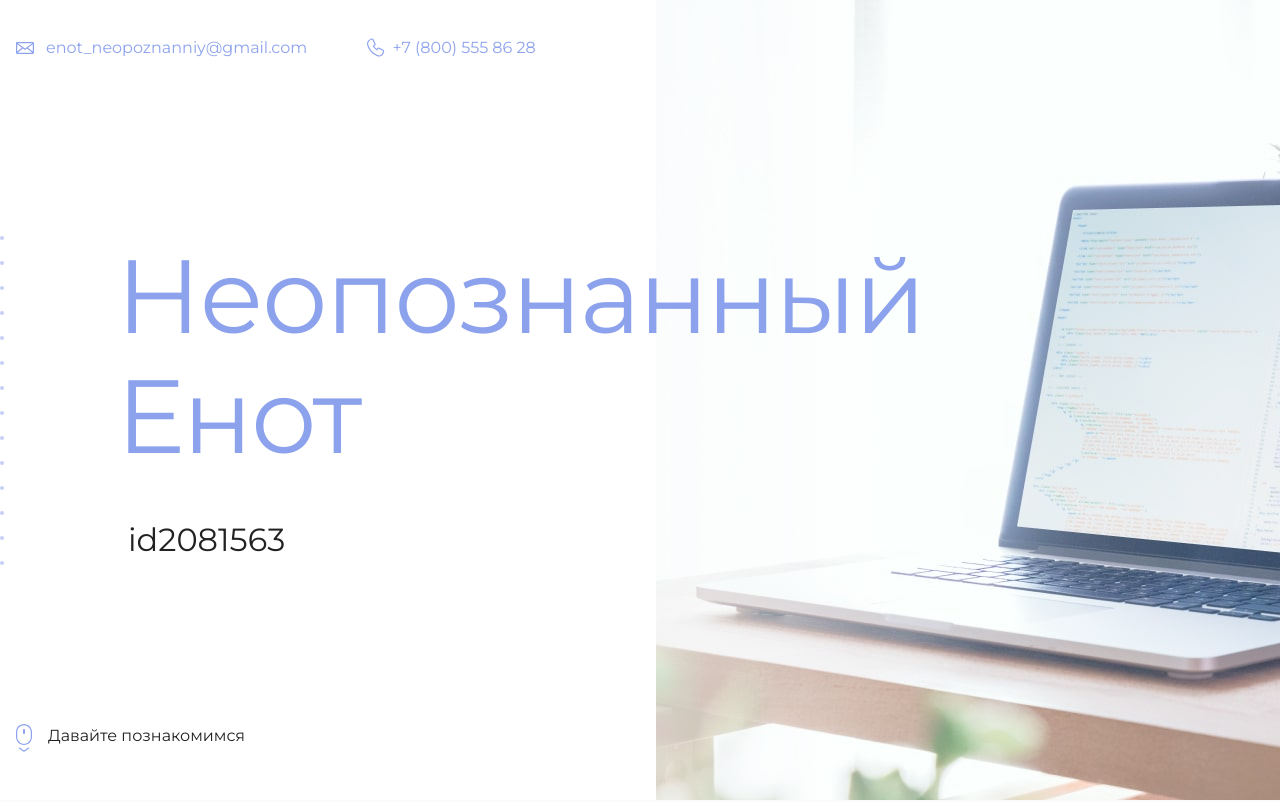
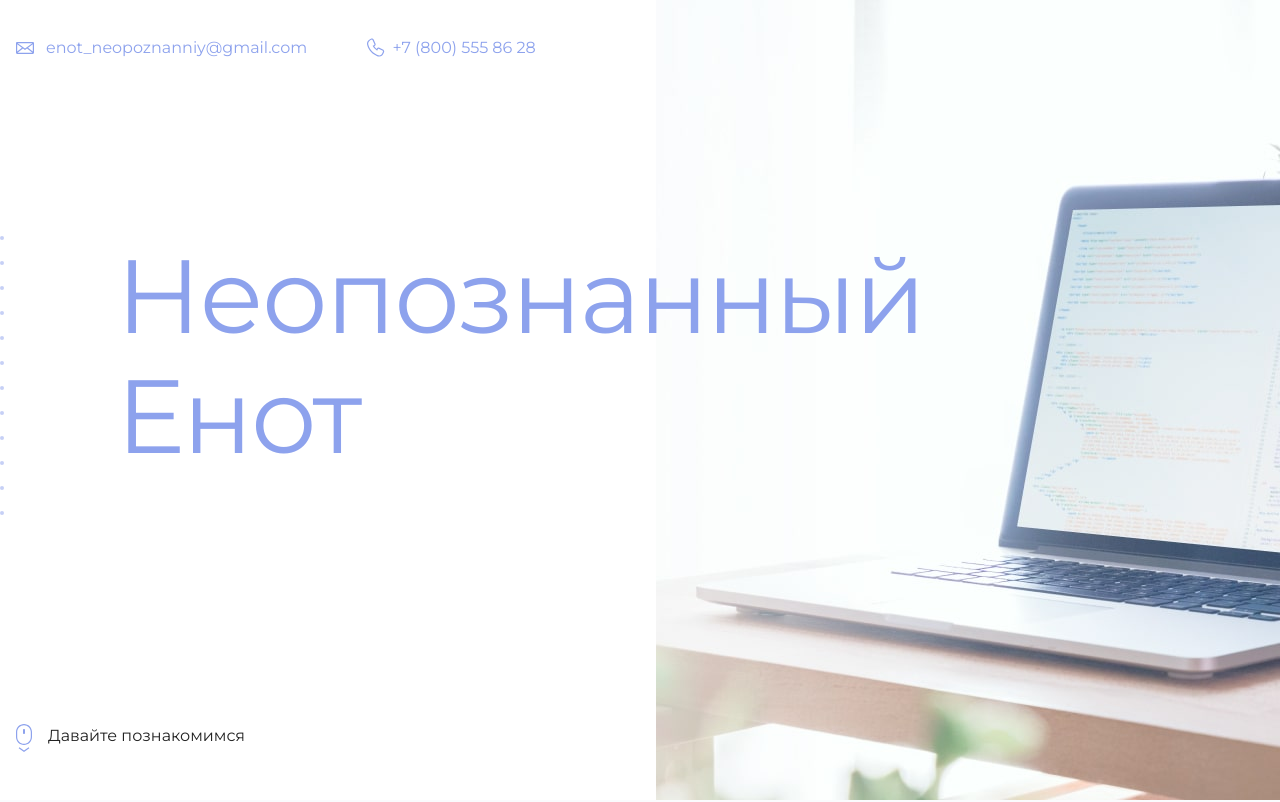
Before and after one commit to sakraynev/my-site, a plain HTML site: page index.html in a window 1280 px wide. Shown: the top 802 px of the page. Drawn offline with Linux system fonts and the light colour scheme.

Commit message:
Update index.html

```diff
--- a/index.html
+++ b/index.html
@@ -19,7 +19,7 @@
       <section class="hero-image">
         <div class="container">
           <h1 class="heading">Неопознанный Енот</h1>
-          <p>id2081563</p>
+          <p><id2081563></p>
         </div>
       </section>
 
```
